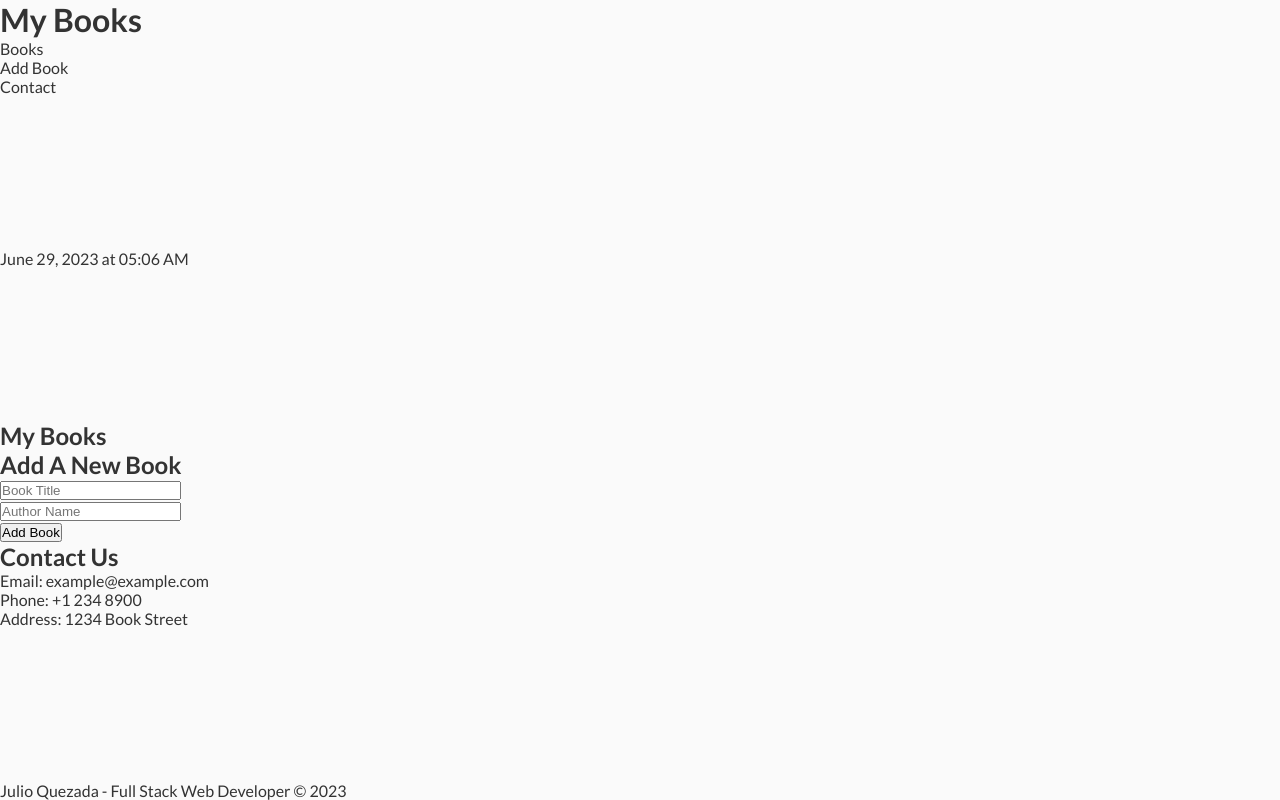
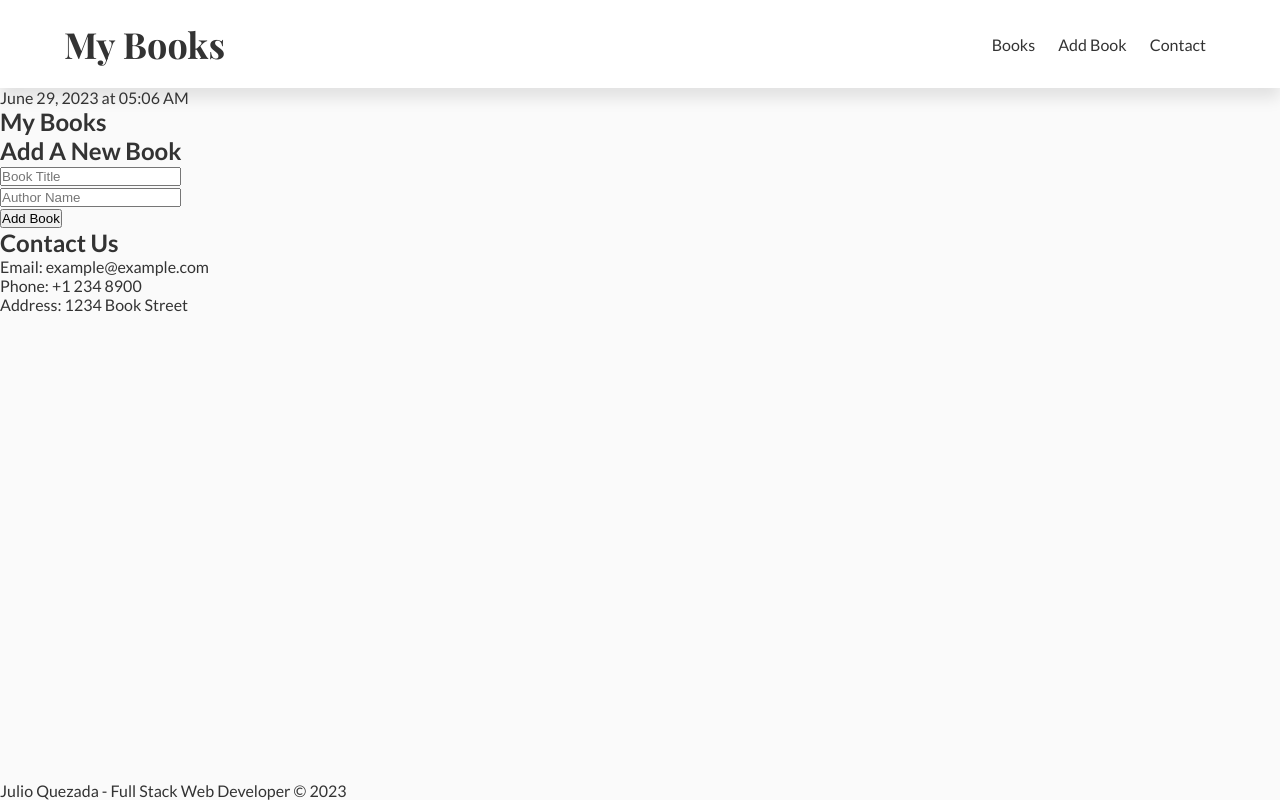
Before and after one commit to Alejandroq12/my-books, a website: page index.html in a window 1280 px wide. Drawn offline with nearby package versions, Linux system fonts and the light colour scheme.

Commit message:
Update styles of main section and nav bar

```diff
--- a/assets/css/style.css
+++ b/assets/css/style.css
@@ -23,3 +23,38 @@ body {
   background-color: #fafafa;
   height: 100%;
 }
+
+main {
+  flex-grow: 1;
+}
+
+header {
+  display: flex;
+  justify-content: space-between;
+  align-items: center;
+  background-color: #ffffff;
+  padding: 2rem 5%;
+  box-shadow: 0px 10px 15px rgba(0, 0, 0, 0.1);
+}
+
+.logo {
+  font-family: 'Playfair Display', serif;
+  font-size: 3.6rem;
+  color: #333;
+}
+
+nav ul {
+  list-style-type: none;
+}
+
+nav ul li {
+  display: inline-block;
+  margin: 0 1rem;
+  font-size: 1.6rem;
+  cursor: pointer;
+  transition: color 0.3s ease;
+}
+
+nav ul li:hover {
+  color: #ff6347;
+}
```
